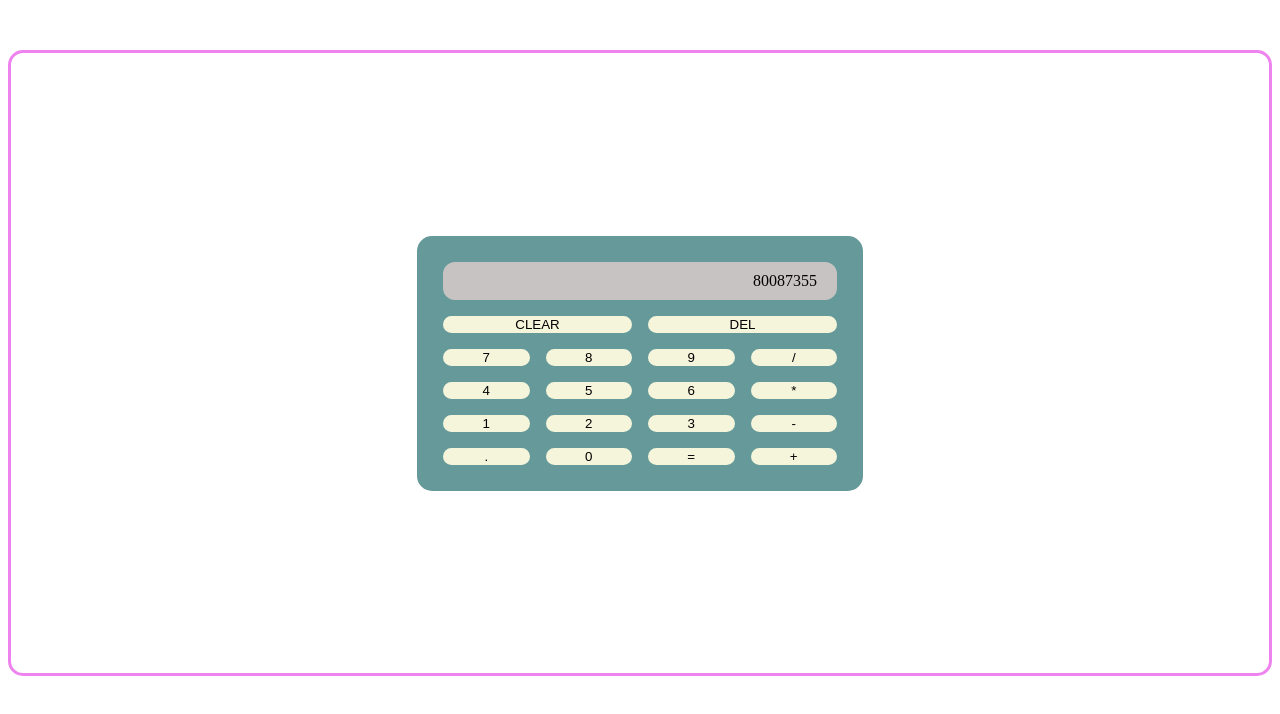
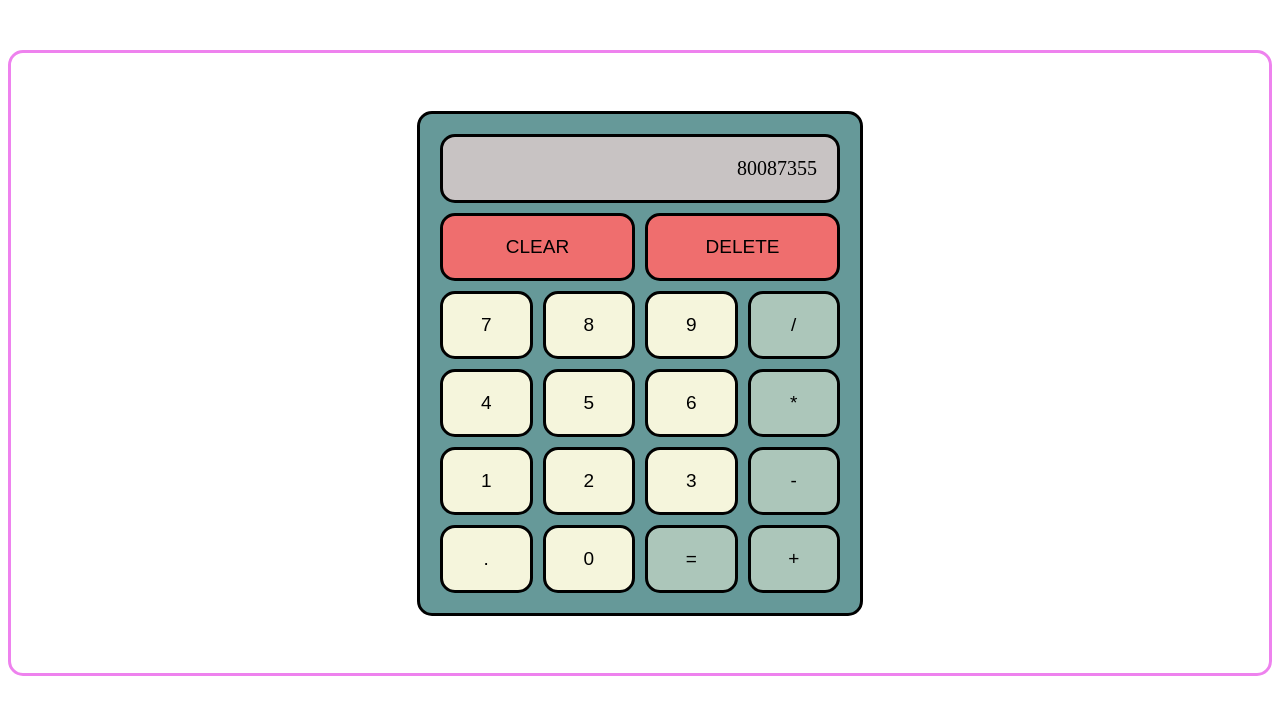
Before and after one commit to Sinixon/calculator, a plain HTML site: page index.html in a window 1280 px wide. Drawn offline with Linux system fonts and the light colour scheme.

Commit message:
Add more css for a better look

```diff
--- a/index.html
+++ b/index.html
@@ -13,28 +13,28 @@
                 <div class="screen">80087355</div>
                 <div class="buttonsGrid">
 
-                    <button class="span-2">CLEAR</button>
-                    <button class="span-2">DEL</button>
+                    <button class="span-2-button">CLEAR</button>
+                    <button class="span-2-button">DELETE</button>
 
                     <button>7</button>
                     <button>8</button>
                     <button>9</button>
-                    <button>/</button>
+                    <button class="colored-button">/</button>
 
                     <button>4</button>
                     <button>5</button>
                     <button>6</button>
-                    <button>*</button>
+                    <button class="colored-button">*</button>
 
                     <button>1</button>
                     <button>2</button>
                     <button>3</button>
-                    <button>-</button>
+                    <button class="colored-button">-</button>
 
                     <button>.</button>
                     <button>0</button>
-                    <button>=</button>
-                    <button>+</button>
+                    <button class="colored-button">=</button>
+                    <button class="colored-button">+</button>
                 </div>
             </div>
         </main>
--- a/style.css
+++ b/style.css
@@ -1,9 +1,10 @@
 :root {
-    --border: #699;
+    --border: black;
     --calculator: beige;
     --calculator: #699;
     --screen: rgb(200, 195, 195);
     --button: beige;
+    --radius: 5px;
 }
 
 .main {
@@ -28,11 +29,12 @@
 
 .screen {
     text-align: right;
-    padding: 10px 20px;
+    padding: 20px;
     margin-bottom: 10px;
     background-color: var(--screen);
     border: solid var(--border);
     border-radius: 15px;
+    font-size: 20px;
 }
 
 .buttonsGrid {
@@ -41,12 +43,19 @@
     grid-gap: 10px;
 }
 
-.span-2 {
+.span-2-button {
     grid-column: span 2;
+    background-color: rgba(255, 106, 106, 0.896);
 }
 
 button {
     border-radius: 15px;
     border: solid var(--border);
     background-color: var(--button);
+    padding: 20px;
+    font-size: 19px;
 }
+
+.colored-button {
+    background-color: rgba(245, 245, 220, 0.487);
+}
```
